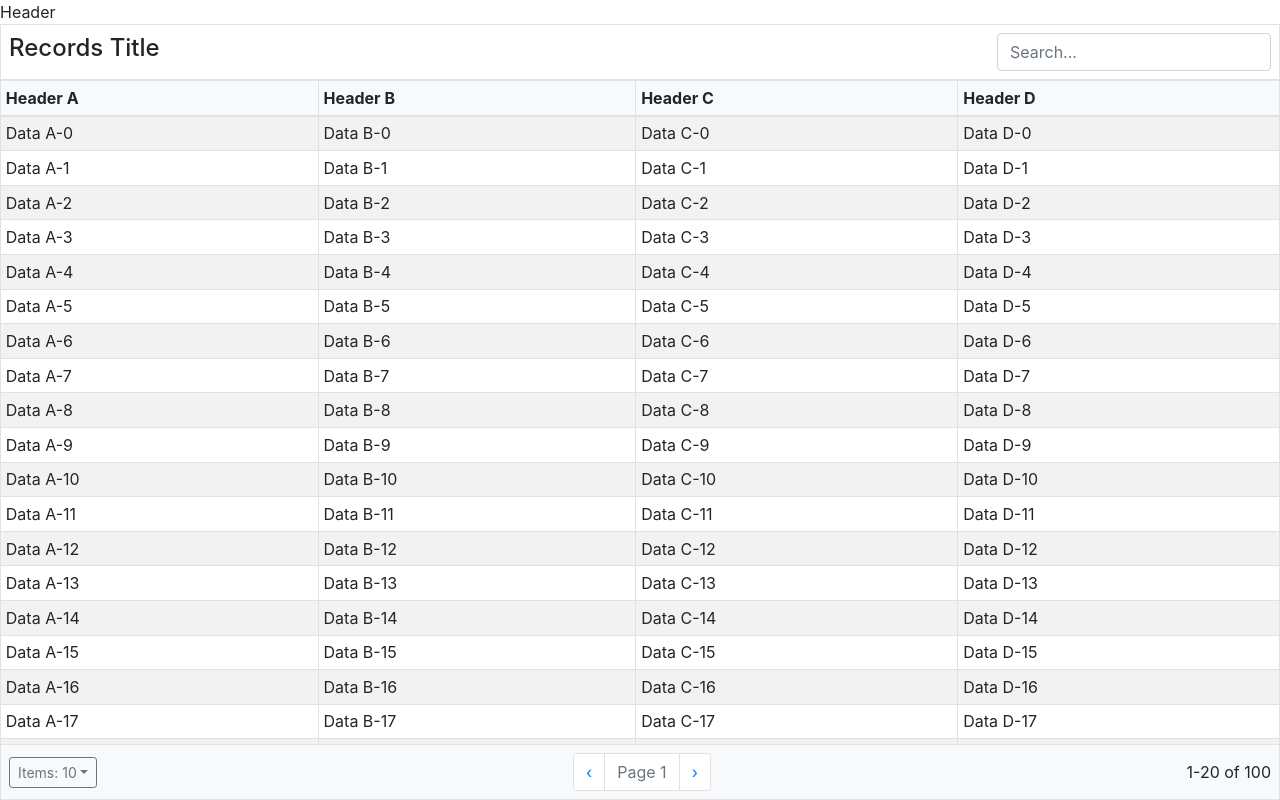
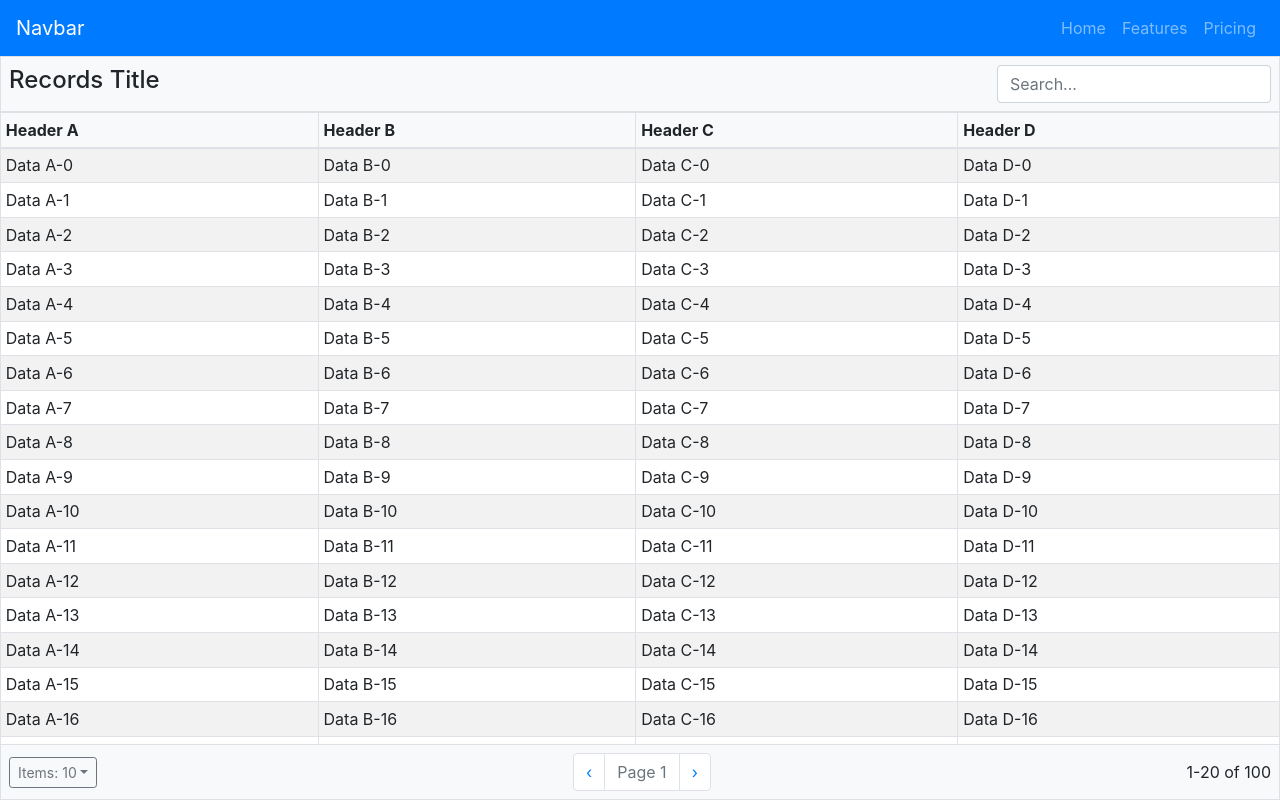
Before and after one commit to stevenriggs/react-bootstrap-layout, a React (Create React App) app: page / in a window 1280 px wide. Built offline with nearby package versions, Linux system fonts and the light colour scheme.

Commit message:
add header

```diff
--- a/src/App.js
+++ b/src/App.js
@@ -9,7 +9,7 @@ function App() {
   return (
     <div className='vh-100 d-flex flex-column'>
       <div className='d-flex flex-grow-0 flex-shrink-0'>
-        Header
+        <Header />
       </div>
       <div className='d-flex flex-grow-1 h-50'>
         <Records />
--- a/src/components/global/Header.js
+++ b/src/components/global/Header.js
@@ -1,15 +1,18 @@
 import React from 'react';
-import {Container, Row, Col} from 'react-bootstrap';
+import {Navbar, Nav} from 'react-bootstrap';
 
 function Header() {
     return (
-        <Container fluid>
-            <Row>
-                <Col className='m-0 p-0'>
-                    Header
-                </Col>
-            </Row>
-        </Container>
+        <div className='w-100'>
+            <Navbar bg="primary" variant="dark">
+                <Navbar.Brand href="#home">Navbar</Navbar.Brand>
+                <Nav className="ml-auto">
+                    <Nav.Link href="#home">Home</Nav.Link>
+                    <Nav.Link href="#features">Features</Nav.Link>
+                    <Nav.Link href="#pricing">Pricing</Nav.Link>
+                </Nav>
+            </Navbar>
+        </div>
     );
 }
 
--- a/src/components/records/RecordsHeader.js
+++ b/src/components/records/RecordsHeader.js
@@ -3,7 +3,7 @@ import SearchControl from './SearchControl';
 
 function RecordsHeader() {
   return (
-    <div className='d-flex flex-row flex-grow-1 justify-content-between align-items-center border p-2'>
+    <div className='d-flex flex-row flex-grow-1 justify-content-between align-items-center bg-light border p-2'>
         <div className='d-flex'>
             <h4>Records Title</h4>
         </div>
```
